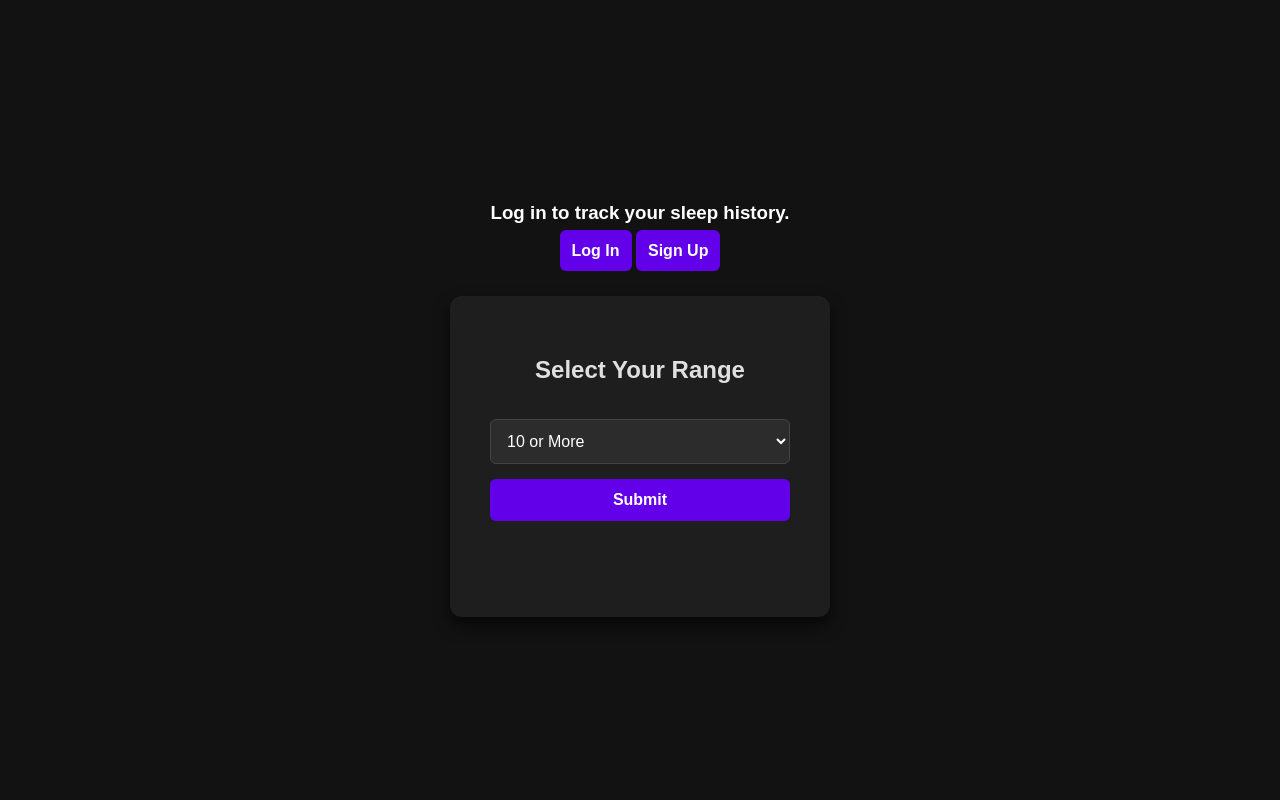
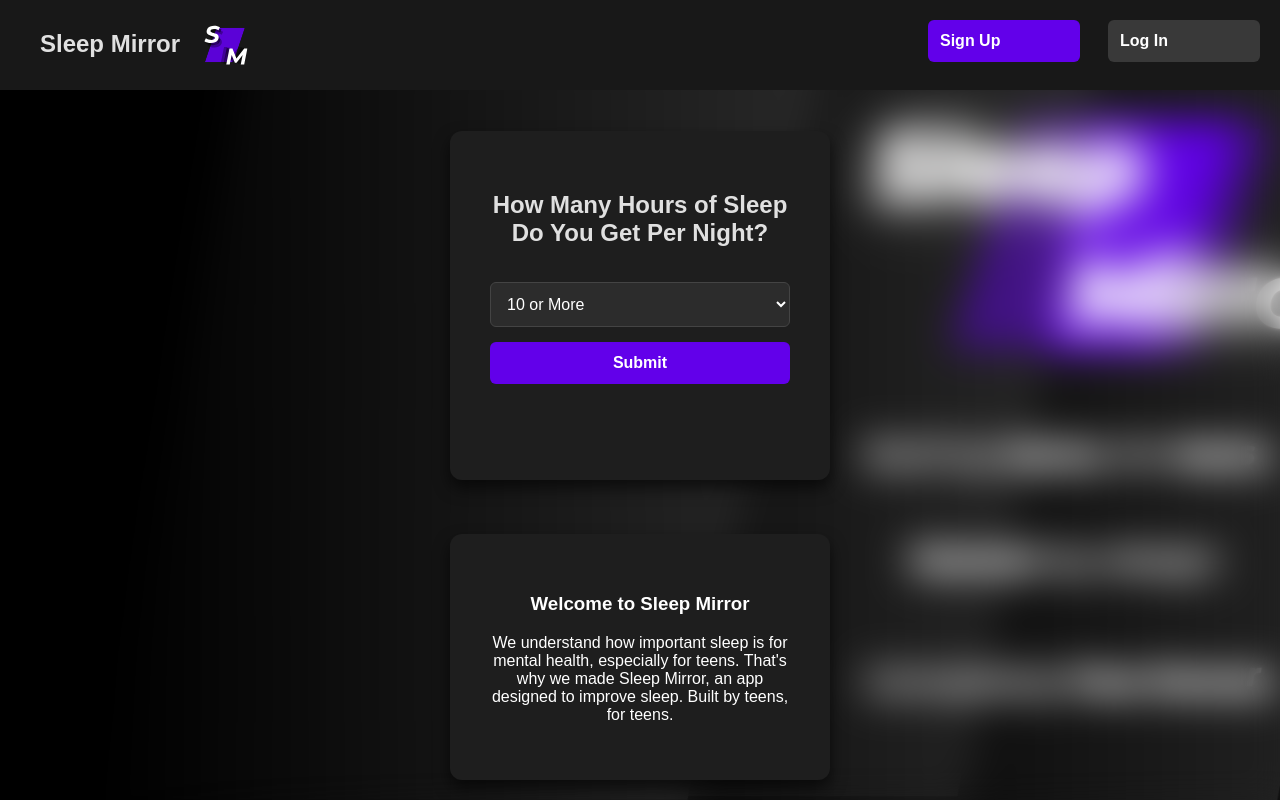
Before and after one commit to LiquidCrystal-Dev/sleepmirror, a plain HTML site: page index.html in a window 1280 px wide. Shown: the top 800 px of the page. Drawn offline with nearby package versions, Linux system fonts and the light colour scheme.

Commit message:
Add files via upload

```diff
--- a/index.html
+++ b/index.html
@@ -12,11 +12,19 @@
 
 </head>
 <body>
+<br>
+<br>
+    <div class="header">
+        <h2 style="padding-left: 40px; padding-top: 10px;">Sleep Mirror</h2>
+        <img src="logo.svg" style="width: 50px; height: 50px; position: fixed; top: 20px; left: 200px;">
+    </div>
+
 
 <h3 id="welcomeMessage"></h3>
 <div id="authLinks">
-    <a href="login.html" class="linkbutton">Log In</a>
-    <a href="signup.html" class="linkbutton">Sign Up</a>
+    <a href="login.html" class="headerbutton1">Log In</a>
+
+    <a href="signup.html" class="headerbutton2">Sign Up</a>
 </div>
 <button id="logoutButton" onclick="handleLogout()" style="display: none;">Log Out</button>
 
@@ -29,7 +37,7 @@
 
 
 
-    <h2>Select Your Range</h2>
+    <h2>How Many Hours of Sleep Do You Get Per Night?</h2>
     <select id="dropdownMenu">
         <option value="1">10 or More</option>
         <option value="2">8-10</option>
@@ -51,5 +59,17 @@
 
 </div>
 
+<br>
+<br>
+<br>
+
+<div class="container">
+
+    <h3>Welcome to Sleep Mirror</h3>
+
+    <p>We understand how important sleep is for mental health, especially for teens. That's why we made Sleep Mirror, an app designed to improve sleep. Built by teens, for teens.</p>
+
+</div>
+
 </body>
 </html>
--- a/landingStyle.css
+++ b/landingStyle.css
@@ -1,14 +1,33 @@
 body {
-        background-color: #121212;
+        background-image: url("background.jpg");
+        background-size: cover;
+        background-repeat: no-repeat;
+        background-position: center;
+        background-attachment: fixed;
         color: #ffffff;
         font-family: Arial, sans-serif;
         display: flex;
         flex-direction: column;
         align-items: center;
-        justify-content: center;
-        height: 100vh;
+        justify-content: flex-start;
+        height: 1000vh;
         margin: 0;
-    }
+}
+
+
+
+
+body::before {
+    content: "";
+    position: fixed;
+    inset: -10px; /* Slightly larger than container to hide soft edges */
+    background-image: url("background.jpg");
+    background-size: cover;
+  background-position: center;
+  filter: blur(20px);
+  z-index: -1;
+}
+
     .container {
         padding-top: 50px;
         background-color: #1e1e1e;
@@ -93,6 +112,55 @@ body {
         text-decoration: none;
     }
 
+    .headerbutton1 {
+        position: fixed;
+        top: 20px;
+        right: 20px;
+        width: 10%;
+        padding: 12px;
+        margin-bottom: 20px;
+        border-radius: 6px;
+        border: none;
+        background-color: #6200ea;
+        color: #ffffff;
+        font-size: 16px;
+        font-weight: bold;
+        cursor: pointer;
+        transition: background-color 0.3s ease;
+        text-decoration: none;
+        background-color: #393939;
+
+    }
+
+    .headerbutton2 {
+        position: fixed;
+        top: 20px;
+        right: 200px;
+        width: 10%;
+        padding: 12px;
+        margin-bottom: 20px;
+        border-radius: 6px;
+        border: none;
+        background-color: #6200ea;
+
+        color: #ffffff;
+        font-size: 16px;
+        font-weight: bold;
+        cursor: pointer;
+        transition: background-color 0.3s ease;
+        text-decoration: none;
+
+    }
+
+    .header {
+        position: fixed;
+        top: 0px;
+        width: 100%;
+        background-color: #181818;
+        margin-bottom: 20px;
+        height: 90px;
+    }
+
     button:hover {
         background-color: #7c4dff;
     }
--- a/questionaireStyle.css
+++ b/questionaireStyle.css
@@ -27,7 +27,7 @@
         box-shadow: 0 8px 16px rgba(0,0,0,0.6);
         text-align: center;
         width: 800px;
-        height: 2000px;
+        height: 100%;
     }
 
     .question {
--- a/resultsStyle.css
+++ b/resultsStyle.css
@@ -7,7 +7,7 @@ body {
         flex-direction: column;
         align-items: center;
         justify-content: flex-start;
-        min-height: 100vh;
+        min-height: 1000vh;
         margin: 0;
     }
     .container {
@@ -29,6 +29,56 @@ body {
         text-align: center;
         width: 800px;
         height: 2000px;
+    }
+
+    .headerbutton1 {
+        position: fixed;
+        top: 20px;
+        right: 20px;
+        width: 10%;
+        padding: 12px;
+        margin-bottom: 20px;
+        border-radius: 6px;
+        border: none;
+        background-color: #6200ea;
+        color: #ffffff;
+        font-size: 16px;
+        font-weight: bold;
+        cursor: pointer;
+        transition: background-color 0.3s ease;
+        text-decoration: none;
+        background-color: #393939;
+
+    }
+
+    .headerbutton2 {
+        position: fixed;
+        top: 20px;
+        right: 200px;
+        width: 10%;
+        padding: 12px;
+        margin-bottom: 20px;
+        border-radius: 6px;
+        border: none;
+        background-color: #6200ea;
+
+        color: #ffffff;
+        font-size: 16px;
+        font-weight: bold;
+        cursor: pointer;
+        transition: background-color 0.3s ease;
+        text-decoration: none;
+
+    }
+
+
+    .header {
+        position: fixed;
+        top: 0px;
+        width: 100%;
+        background-color: #181818;
+        margin-bottom: 20px;
+        height: 90px;
     }
 
     .question {
```
Also changed, not shown: results.html (+11 -7 lines).
